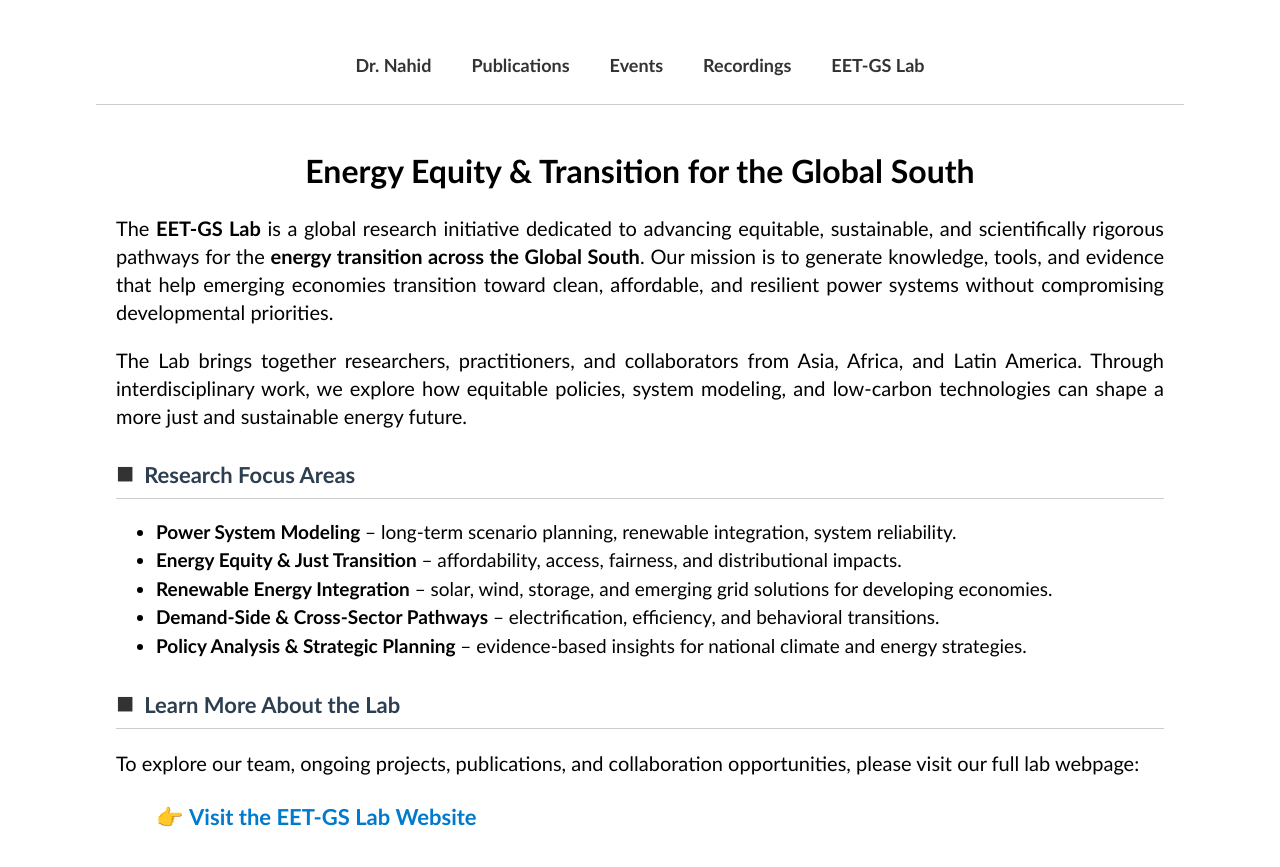
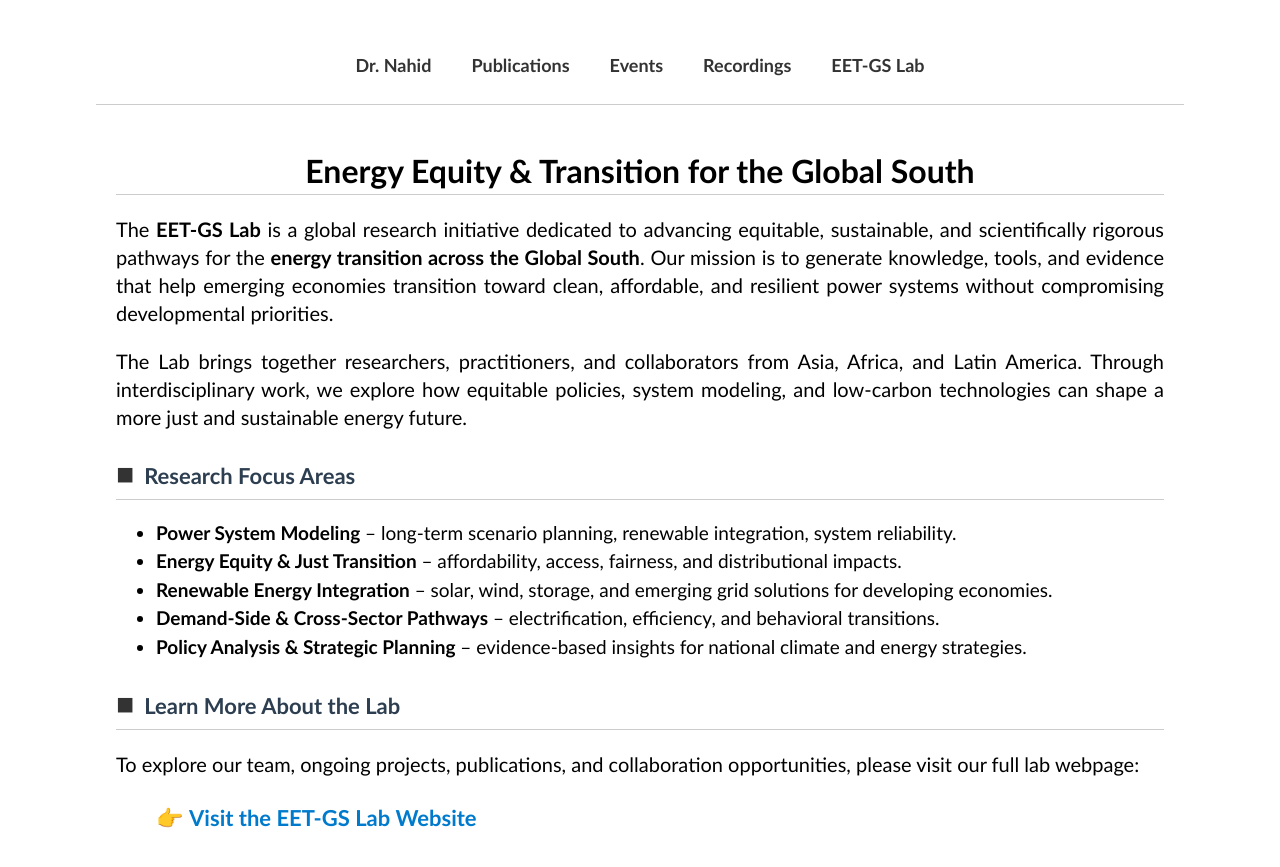
Before and after one commit to FiruzAhamed/firuzahamed.github.io, a Jekyll site: the page built from EET-GS LAB.md, in a window 1280 px wide and 930 px high. Shown: the top 867 px of the window. Built offline with Jekyll 4.4.1, drawn with Linux system fonts in a browser that asks for light colours.

Commit message:
Update EET-GS LAB.md
Signed-off-by: Firuz Ahamed Nahid <122635742+FiruzAhamed@users.noreply.github.com>

```diff
--- a/EET-GS LAB.md
+++ b/EET-GS LAB.md
@@ -18,7 +18,7 @@ bodyClass: events
 
 <div class="page-container">
 
-<h1 style="text-align:center; font-size:32px; margin-top:20px;">
+<h1 style="text-align:center; font-size:32px; margin-top:20px; border-bottom: 1px solid #ccc;">
   Energy Equity & Transition for the Global South
 </h1>
 
```
